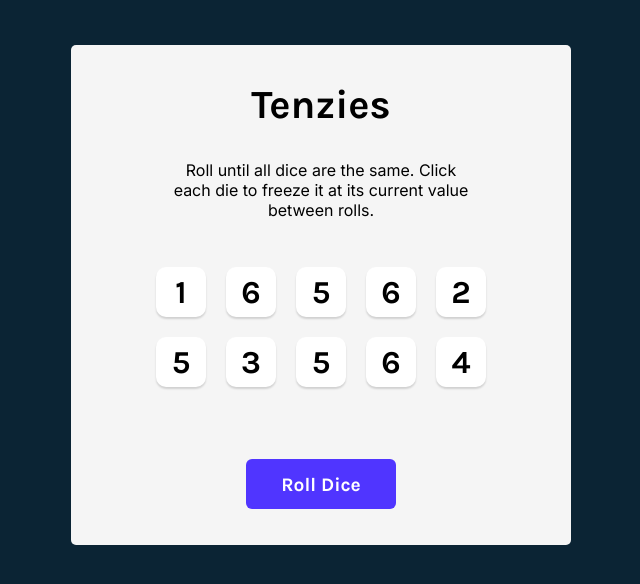
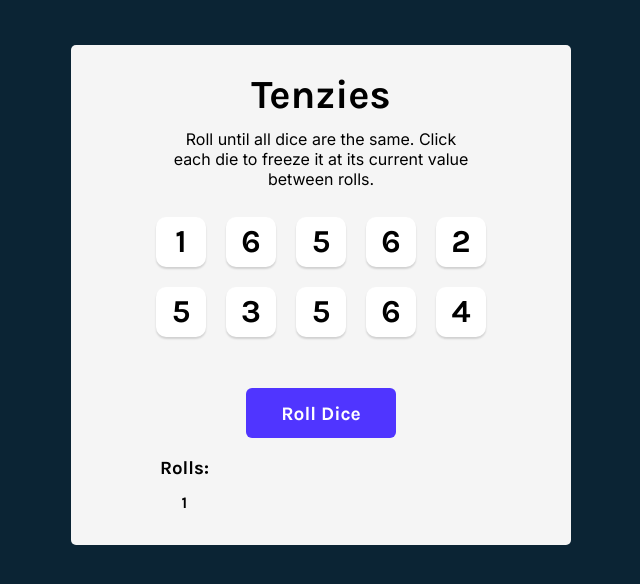
Before and after one commit to Hunde-D/Tenzies-Game-React, a React (Vite) app: page / in a window 1280 px wide. Both pictures are taken after a click on the button "Roll Dice". Shown: the top 584 px of the page, without its empty margins (319-959 px from the left). Built offline with nearby package versions, Linux system fonts and the light colour scheme.

Commit message:
add roll counter

```diff
--- a/src/App.css
+++ b/src/App.css
@@ -59,3 +59,17 @@ main {
 .roll-dice:active {
   box-shadow: inset 5px 5px 10px -3px rgba(0, 0, 0, 0.7);
 }
+.roll-status {
+  width: 70%;
+  display: flex;
+  flex-direction: row;
+  justify-content: space-between;
+  align-items: center;
+}
+.roll-count {
+  display: flex;
+  flex-direction: column;
+  justify-content: center;
+  align-items: center;
+  line-height: 0%;
+}
--- a/src/App.jsx
+++ b/src/App.jsx
@@ -1,12 +1,14 @@
 import { useEffect, useState } from "react";
 import "./App.css";
-import Die from "./Die";
+import Die from "./components/Die";
 import { nanoid } from "nanoid";
 import Confetti from "react-confetti";
 
 function App() {
   const [dice, setDice] = useState(allNewDice);
   const [tenzies, setTenzies] = useState(false);
+  const [totalRolls, setTotalRolls] = useState(0);
+  const [bestRolls, setBestRolls] = useState(0);
 
   useEffect(() => {
     const win = dice.every(
@@ -14,6 +16,10 @@ function App() {
     );
     if (win) {
       setTenzies(true);
+
+      if (bestRolls === 0 || bestRolls > totalRolls) {
+        setBestRolls(totalRolls);
+      }
     }
   }, [dice]);
 
@@ -48,7 +54,9 @@ function App() {
           return die.isHeld ? die : generateNewDie();
         })
       );
+      setTotalRolls((rolls) => rolls + 1);
     } else {
+      setTotalRolls(0);
       setTenzies(false);
       setDice(allNewDice());
     }
@@ -76,6 +84,20 @@ function App() {
       <button className="roll-dice" onClick={rollDice}>
         {tenzies ? "New Game" : "Roll Dice"}
       </button>
+      <div className="roll-status">
+        {totalRolls > 0 && (
+          <div className="roll-count">
+            <h3>Rolls:</h3>
+            <p>{totalRolls}</p>
+          </div>
+        )}
+        {tenzies && (
+          <div className="roll-count">
+            <h3>Best Rolls:</h3>
+            <p>{bestRolls}</p>
+          </div>
+        )}
+      </div>
     </main>
   );
 }
```
Also changed, not shown: src/components/Die.jsx (renamed from src/Die.jsx).
